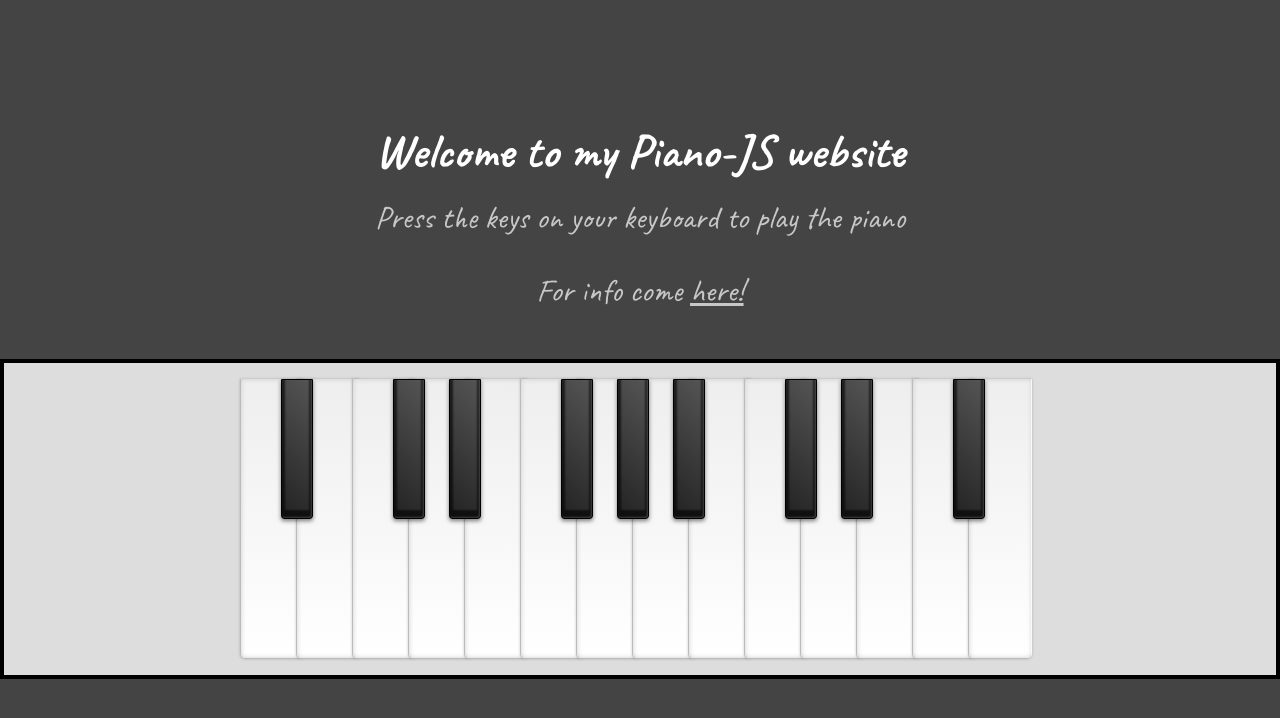
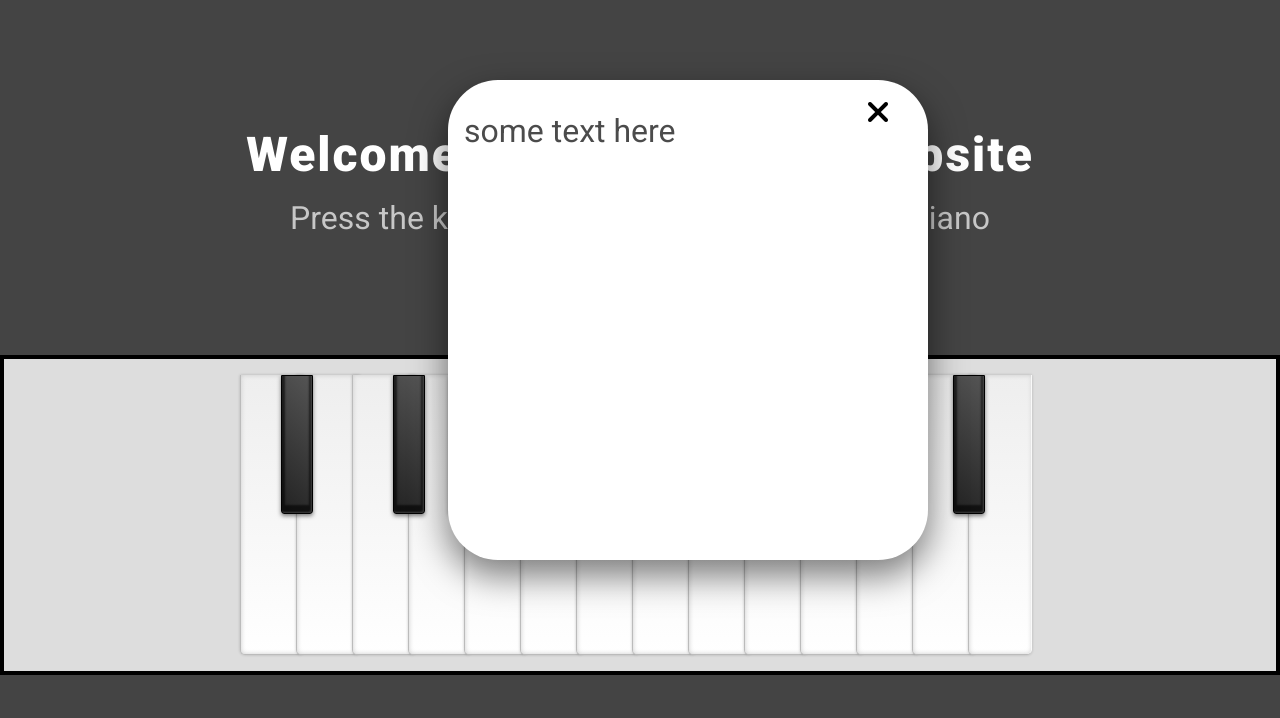
Before and after one commit to fmamus/piano-js, a plain HTML site: page index.html in a window 1280 px wide. Both pictures are taken after a click on the element "here!". Drawn offline with Linux system fonts and the light colour scheme.

Commit message:
added info text

```diff
--- a/app.js
+++ b/app.js
@@ -31,13 +31,20 @@ const blackKeys = document.querySelectorAll('.black-keys');
 blackKeys.forEach(blackKey => blackKey.addEventListener('transitionend', removeTransitionBlack));
 
 //show info
+
+const info = document.querySelector('.info');
 const infoText = document.querySelector('#info');
 
 infoText.addEventListener('click', function(){
-    const info = document.querySelector('.info');
-    if(info.style.display === 'none')
-    info.style.display = 'block';
-    else{
-        info.style.display = 'none';
-    }
+        info.style.visibility = 'visible';
+        info.style.opacity = '1';
 });
+
+//close info
+
+const closeButton = document.querySelector('#close-button');
+
+closeButton.addEventListener('click', function(){
+    info.style.visibility = 'hidden';
+    info.style.opacity = '0';
+});
--- a/index.html
+++ b/index.html
@@ -4,6 +4,7 @@
     <meta charset="UTF-8">
     <meta http-equiv="X-UA-Compatible" content="IE=edge">
     <meta name="viewport" content="width=device-width, initial-scale=1.0">
+    <link rel="stylesheet" href="https://cdnjs.cloudflare.com/ajax/libs/font-awesome/6.2.1/css/all.min.css" integrity="sha512-MV7K8+y+gLIBoVD59lQIYicR65iaqukzvf/nwasF0nqhPay5w/9lJmVM2hMDcnK1OnMGCdVK+iQrJ7lzPJQd1w==" crossorigin="anonymous" referrerpolicy="no-referrer" />
     <link rel="stylesheet" href="/style.css">
     <link rel="shortcut icon" href="/piano.png">
     <title>Piano-JS</title>
@@ -12,10 +13,13 @@
     <div class="container">
         <h1>Welcome to my Piano-JS website</h1>
         <p>Press the keys on your keyboard to play the piano</p>
-        <p style="margin-bottom: 2rem;">For info come <span id="info">here!</span></p>
+        <p style="margin-bottom: 2rem;">For info click <span id="info">here!</span></p>
         <div class="info">
-            <div class="img">
-                <img src="/keyboard.jpeg" alt="keyboard">
+            <div class="close-button">
+                <i id="close-button" class="fa-solid fa-xmark"></i>
+            </div>
+            <div class="text">
+                <p>some text here</p>
             </div>
         </div>
         <div class="piano">
--- a/style.css
+++ b/style.css
@@ -1,10 +1,10 @@
-@import url('https://fonts.googleapis.com/css2?family=Caveat:wght@400;700&display=swap');
+@import url('https://fonts.googleapis.com/css2?family=Roboto:wght@400;900&display=swap');
 
 *{
     margin: 0;
     padding: 0;
     box-sizing: border-box;
-    font-family: 'Caveat', cursive;
+    font-family: 'Roboto', sans-serif;
 }
 
 body{
@@ -32,6 +32,7 @@ body{
 
 .container h1{
     font-size: 3rem;
+    letter-spacing: 2px;
 }
 
 .container p{
@@ -47,24 +48,40 @@ body{
 
 .info{
     background-color: #fff;
-    width: 20rem;
-    display: none;
+    width: 30rem;
+    height: 30rem;
+    visibility: hidden;
     padding: 1rem;
+    z-index: 4;
     border-radius: 50px;
-    opacity: .9;
+    opacity: 0;
     position: absolute;
-    bottom: 55%;
-    left: 60%;
-    transition: all .5s ease-in-out;
+    bottom: 30%;
+    left: 35%;
+    -webkit-transition: opacity .5s ease-in-out;
+    transition: opacity .5s ease-in-out;
 }
 
-.info .img{
+.info{
     margin: 0 auto;
-    width: 15rem;
+    width: 30rem;
+    -webkit-box-shadow: 0px 15px 35px 1px rgba(0,0,0,0.5);
+    box-shadow: 0px 15px 35px 1px rgba(0,0,0,0.5);
 }
 
-.info .img img{
-    width: 15rem;
+.text p{
+    color: #000;
+}
+
+#close-button{
+    position: absolute;
+    font-size: 2rem;
+    right: 2.5rem;
+    cursor: pointer;
+}
+
+#close-button:hover{
+    opacity: .7;
 }
 
 .piano{
```
